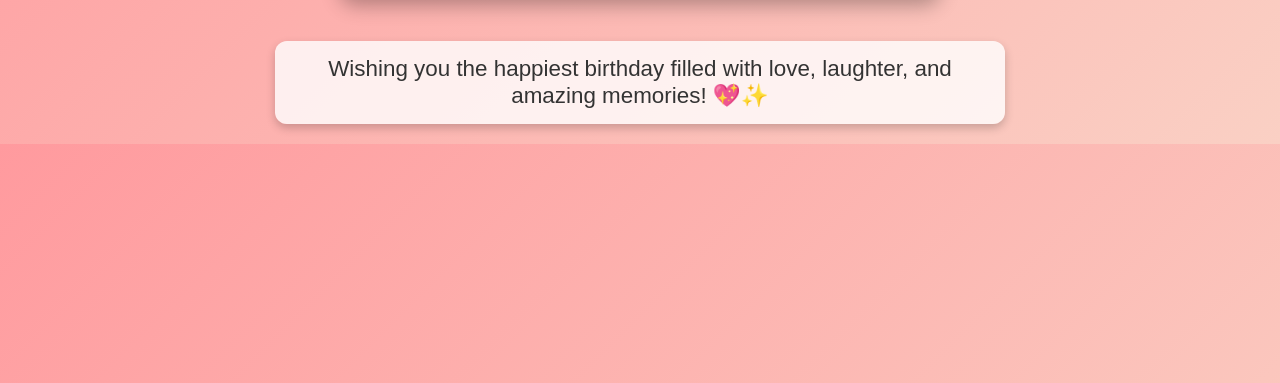
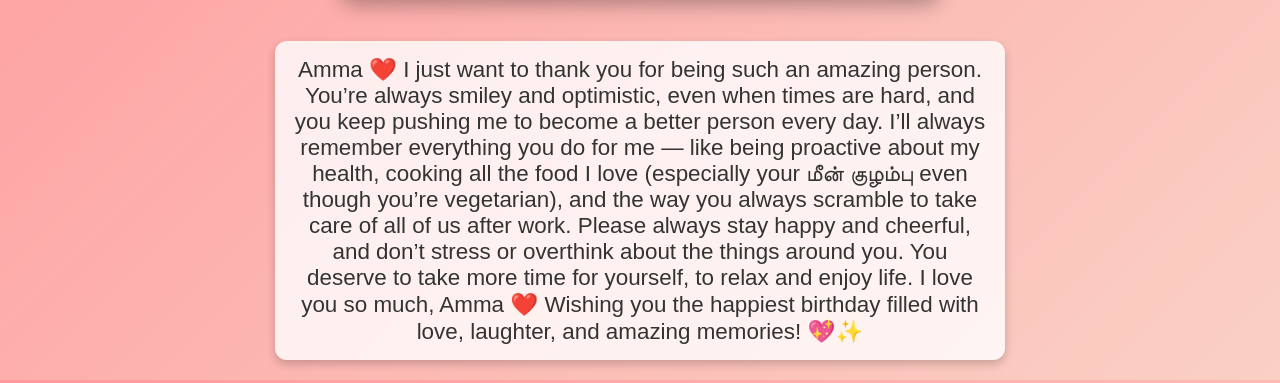
Before and after one commit to vigneshnara88/mother-s-day, a plain HTML site: page index.html in a window 1280 px wide. Shown: the part 417-800 px from the top of the page. Drawn offline with Linux system fonts and the light colour scheme.

Commit message:
Update index.html

```diff
--- a/index.html
+++ b/index.html
@@ -3,7 +3,7 @@
 <head>
   <meta charset="UTF-8" />
   <meta name="viewport" content="width=device-width, initial-scale=1.0" />
-  <title>Happy Birthday!</title>
+  <title>Happy Birthday Mummy!</title>
   <style>
     body {
       margin: 0;
@@ -47,7 +47,11 @@
 
   <!-- Birthday wish -->
   <div class="wish">
-    Wishing you the happiest birthday filled with love, laughter, and amazing memories! 💖✨
+    Amma ❤️
+
+I just want to thank you for being such an amazing person. You’re always smiley and optimistic, even when times are hard, and you keep pushing me to become a better person every day. I’ll always remember everything you do for me — like being proactive about my health, cooking all the food I love (especially your மீன் குழம்பு even though you’re vegetarian), and the way you always scramble to take care of all of us after work.
+
+Please always stay happy and cheerful, and don’t stress or overthink about the things around you. You deserve to take more time for yourself, to relax and enjoy life. I love you so much, Amma ❤️ Wishing you the happiest birthday filled with love, laughter, and amazing memories! 💖✨
   </div>
 </body>
 </html>
```
